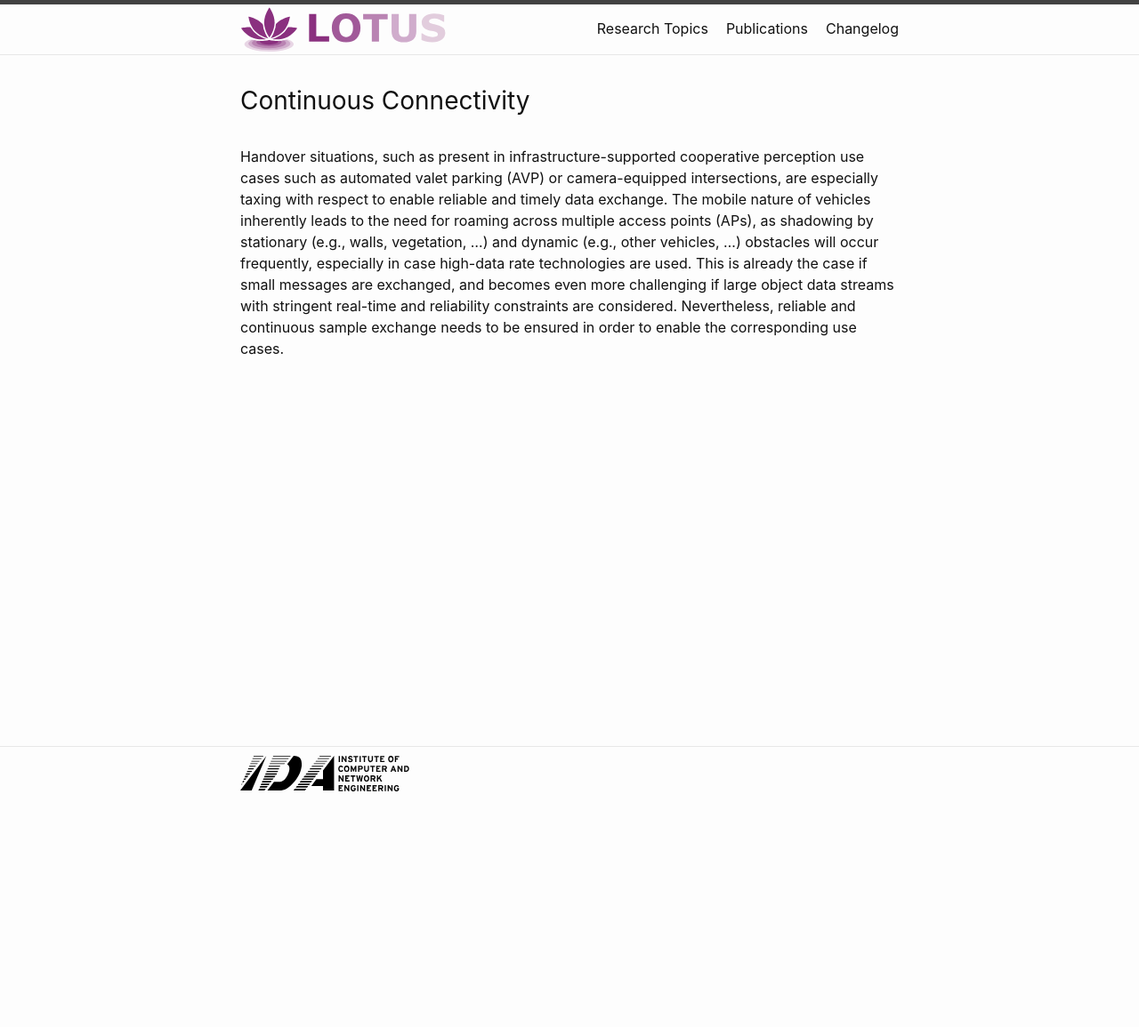
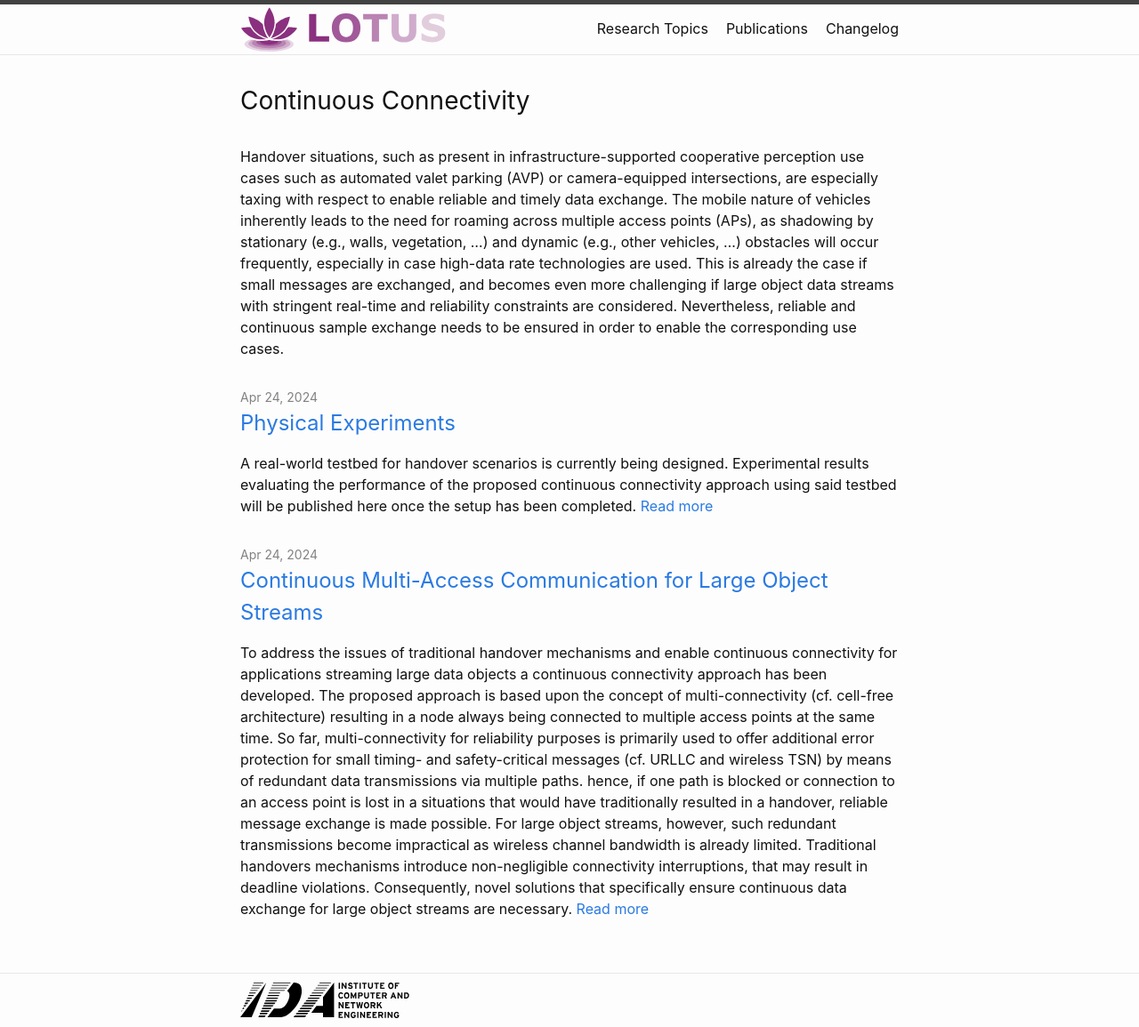
Before and after one commit to IDA-TUBS/lotus, a Jekyll site: the page built from docs/collections/_topics/04_handover.md, in a window 1280 px wide. Shown: the whole page at 89% size. Built offline with Jekyll 4.4.1, drawn with Linux system fonts in a browser that asks for light colours; a file with an impossible date is left out; before the commit the page ends 900 px from its top, so only the background shows below that.

Commit message:
post on HO stuff

```diff
--- a/docs/collections/_handover/01_continuous_access.md
+++ b/docs/collections/_handover/01_continuous_access.md
@@ -1,10 +1,27 @@
 ---
 layout: post
-title: Continuous multi-access communication
-date:   2023-24-04 11:00 +0100
+title: "Continuous Multi-Access Communication for Large Object Streams"
+date:   2024-04-24 14:00 +0100
 published: true
 ---
 
-To address the issues of traditional handover mechanisms, a continuous connectivity approach has been developed. It utilizes multi-connectivity (cf. cell-free architecture) and wireless link monitoring in combination with low-latency TSN-backbone network reconfiguration to enable fast switching between object streams routes to a different APs that still maintains a good connection to the vehicle requiring the data. As the backbone network has a fixed topology, safe alternative routes can be determined in advance, thereby taking this route determination out of the critical path. Consequently, the reconfiguration time is bounded from above by the deterministic connection loss detection and switching of routes. Experimental results showed enabling continuous and reliable sample exchange in handover scenarios as stream interruption are minimal.
+To address the issues of traditional handover mechanisms and enable continuous connectivity for applications streaming large data objects a continuous connectivity approach has been developed.<!--end_excerpt--> The proposed approach is based upon the concept of multi-connectivity (cf. cell-free architecture) resulting in a node always being connected to multiple access points at the same time. So far, multi-connectivity for reliability purposes is primarily used to offer additional error protection for small timing- and safety-critical messages (cf. URLLC and wireless TSN) by means of redundant data transmissions via multiple paths. hence, if one path is blocked or connection to an access point is lost in a situations that would have traditionally resulted in a handover, reliable message exchange is made possible. For large object streams, however, such redundant transmissions become impractical as wireless channel bandwidth is already limited. Traditional handovers mechanisms introduce non-negligible connectivity interruptions, that may result in deadline violations. Consequently, novel solutions that specifically ensure continuous data exchange for large object streams are necessary.
 
-...
+<div style="text-align: center;">
+<figure>
+<img src="{{site.baseurl}}/handover/figures/sharedSlack.png" alt="Figure 1: Example of a TSN network that connects edge devices (e.g., cameras) and access points to allow for streaming of data to wirelessly connected nodes." style="zoom:15%;" />
+<figcaption>Figure 1: Example of a node with two applications. The lower plot visualizes the budget usage of the node. After scheduling the periodic parts there is spare budget (shared slack) available for applications to use in case BEC needs increase dynamically.</figcaption>
+</figure>
+</div>
+The proposed continuous connectivity approach is based on two principles: A heartbeat-based connection monitoring and low-latency backbone network reconfigurations.
+In general, user-centric clustering is used to determine the set of access point a node is shall connect with. Data exchange is then only started using a single link. However, the node periodically sends heartbeat messages via all available links to the RM. This allows the RM to determine which links are usable for data exchange. If the link currently used for data exchange is degraded to a unacceptable degree a) connection loss is detected quickly, and more importantly, in a deterministic manner and b) the RM can quickly switch paths of data packets to be routed via a different access point in the node's cluster of connected access points. As a result the reconfiguration procedure is reduced to a  low-latency (single-digit milliseconds cf. [ref](https://doi.org/10.1016/j.sysarc.2021.102208)) reconfiguration of the backbone network (cf. Figure 2).  Consequently, data exchange interruptions are minimized enabling reliable sample exchange even such handover-like scenarios.
+
+<div style="text-align: center;">
+<figure>
+<img src="{{site.baseurl}}/handover/figures/HO_Timing_Continuous.png" alt="Figure 2: Timing and sample transmission during the continuous connectivity approach. Compared to classic handover approaches, the timing of both the loss detection (heartbeat-based monitor) and the backbone reconfiguration can be bound from above, resulting in deterministic behavior." style="zoom:15%;" />
+<figcaption>Figure 2: Timing and sample transmission during the continuous connectivity approach. Compared to classic handover approaches, the timing of both the loss detection (heartbeat-based monitor) and the backbone reconfiguration can be bound from above, resulting in deterministic behavior.</figcaption>
+</figure>
+</div>
+
+
+Experimental results showed the continuous connectivity approach enabling continuous and reliable sample exchange in handover scenarios as stream interruptions are minimal. For more details we refer the reader to the [paper]().
--- a/docs/collections/_handover/02_pyhsical_experiments.md
+++ b/docs/collections/_handover/02_pyhsical_experiments.md
@@ -1,7 +1,7 @@
 ---
 layout: post
-title: Physical Experiments
-date:   2023-24-04 11:00 +0100
+title: "Physical Experiments"
+date:   2024-04-24 11:00 +0100
 published: true
 ---
 
```
Also changed, not shown: docs/collections/_resource_management/02_reconfiguration.md (+0 -4 lines), docs/collections/_resource_management/03_shared_slack.md (+1 -1 lines), docs/collections/_handover/figures/HO_Timing_Continuous.png (added), docs/collections/_handover/figures/segment_coordination_intersection.png (added), 2 other files.
